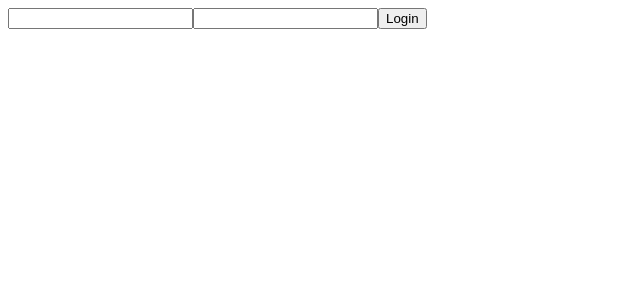
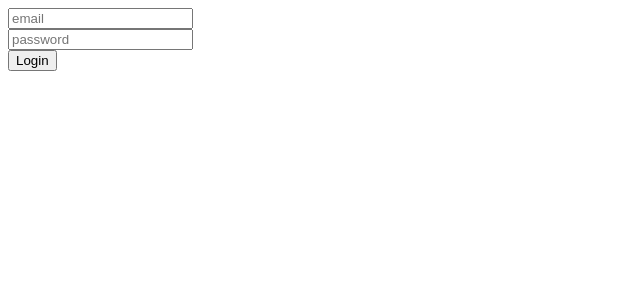
Before and after one commit to SatyamKakra/Reels, a React (Create React App) app: page /login in a window 1280 px wide. Shown: the top 300 px of the page, without its empty margins (0-640 px from the left). Built offline with nearby package versions, Linux system fonts and the light colour scheme.

Commit message:
login password

```diff
--- a/package.json
+++ b/package.json
@@ -6,6 +6,7 @@
     "@testing-library/jest-dom": "^5.16.4",
     "@testing-library/react": "^13.3.0",
     "@testing-library/user-event": "^13.5.0",
+    "firebase": "^9.8.2",
     "react": "^18.1.0",
     "react-dom": "^18.1.0",
     "react-router-dom": "^5.3.1",
--- a/src/components/Login.jsx
+++ b/src/components/Login.jsx
@@ -1,12 +1,44 @@
-import React from 'react'
+import React, { useState } from 'react'
+import {auth} from "../firebase";
+import { signInWithEmailAndPassword } from 'firebase/auth';
 
 function Login() {
+  let [email, setEmail] = useState("");
+  let [password, setPassword] = useState("");
+
+  const trackEmail = function (e) {
+    setEmail(e.target.value);
+  }
+
+  const trackPassword = function (e) {
+    setPassword(e.target.value);
+  }
+
+  const printDetails = async function (e) {
+    alert(email + " " + password);
+
+    let userCred = await signInWithEmailAndPassword(auth, email, password)
+    console.log(userCred.user);
+  //     .then((userCredential) => {
+  //       // Signed in
+  //       var user = userCredential.user;
+  //       // ...
+  //     })
+  //     .catch((error) => {
+  //       var errorCode = error.code;
+  //       var errorMessage = error.message;
+  //     });
+
+  }
+
+
   return (
     <div>
-        <input type="Enter Email" />
-        <input type="Password" />
-
-        <button>Login</button>
+      <input type="email" onChange={trackEmail} value={email} placeholder="email"></input>
+      <br></br>
+      <input type="password" onChange={trackPassword} value={password} placeholder="password"></input>
+      <br></br>
+      <button type='click' onClick={printDetails}>Login</button>
     </div>
   )
 }
--- /dev/null
+++ b/src/firebase.js
@@ -0,0 +1,7 @@
+import {initializeApp} from "firebase/app";
+import secret from "./secrets";
+import { getAuth } from "firebase/auth";
+
+let app = initializeApp(secret);
+
+export let auth = getAuth(app);
--- /dev/null
+++ b/src/secrets.js
@@ -0,0 +1,11 @@
+const firebaseConfig = {
+    apiKey: "AIzaSyBGEM1FMNEqPRtpgqHW-jebKKDn_Q96FeA",
+    authDomain: "reels-auth-d0964.firebaseapp.com",
+    projectId: "reels-auth-d0964",
+    storageBucket: "reels-auth-d0964.appspot.com",
+    messagingSenderId: "274323201273",
+    appId: "1:274323201273:web:b02c01ae3b211390121628",
+    measurementId: "G-RDF83XVHGS"
+  };
+
+module.exports=firebaseConfig;
```
Also changed, not shown: 1 other file (tests, documents, lock files or other folders).
